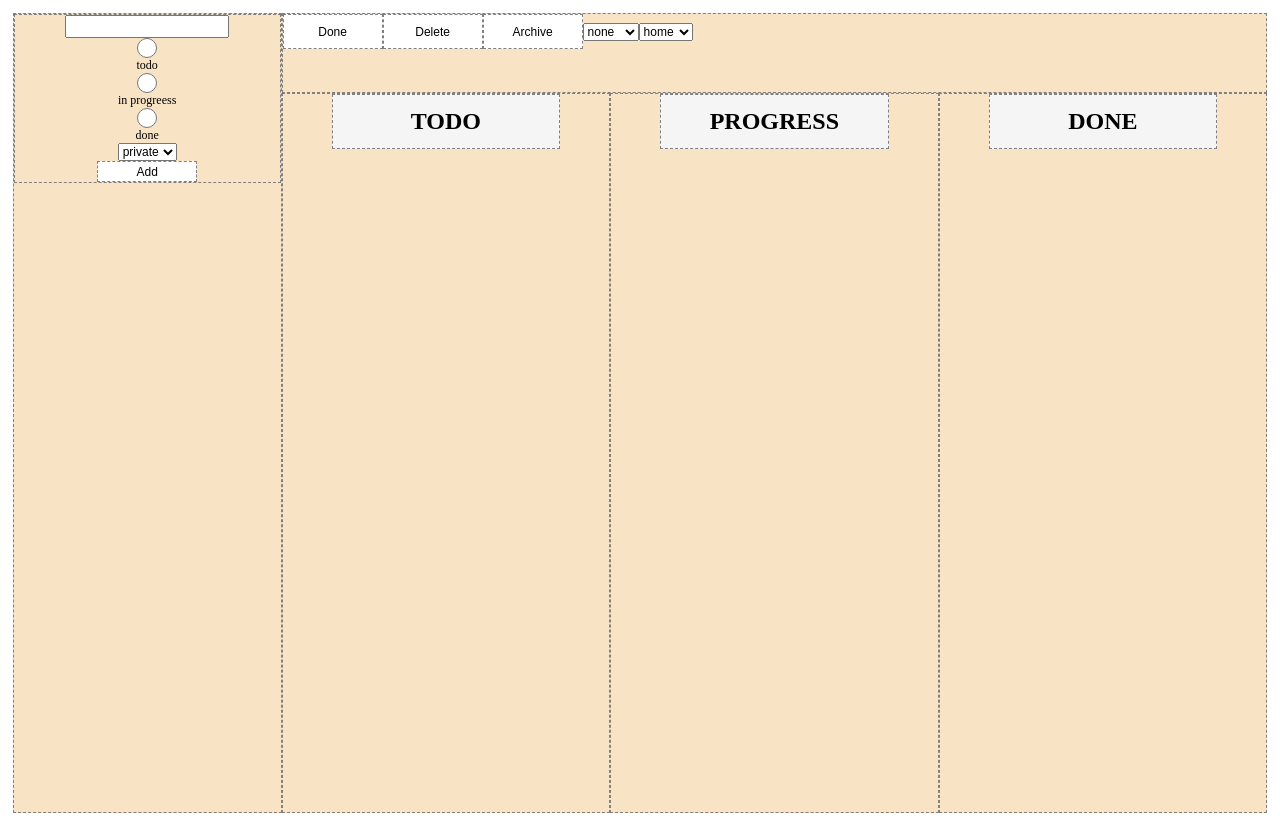
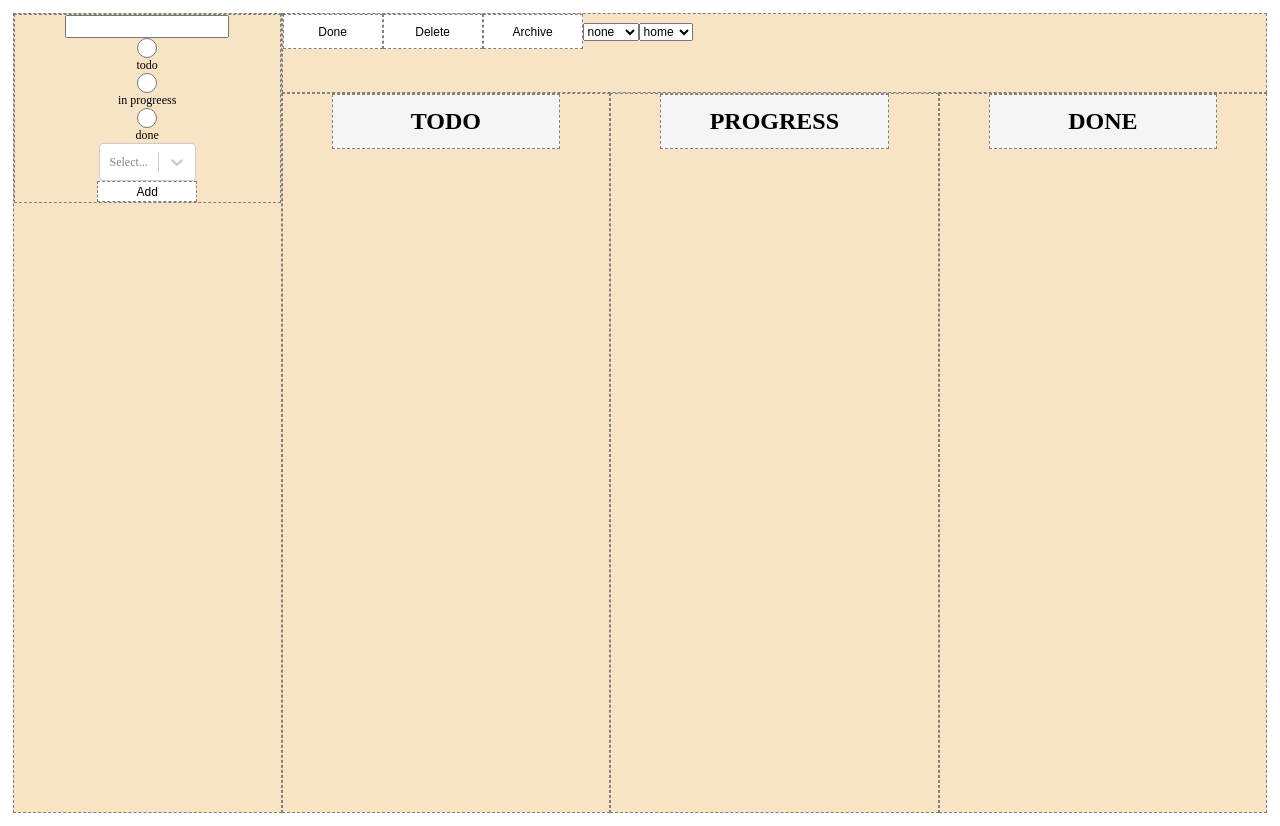
Before and after one commit to patrick-plue/todo_react, a React (Create React App) app: page / in a window 1280 px wide. Built offline with nearby package versions, Linux system fonts and the light colour scheme.

Commit message:
install right react select

```diff
--- a/package.json
+++ b/package.json
@@ -6,10 +6,9 @@
     "@testing-library/jest-dom": "^5.16.2",
     "@testing-library/react": "^12.1.4",
     "@testing-library/user-event": "^13.5.0",
-    "react": "^17.0.2",
     "react-dom": "^17.0.2",
     "react-scripts": "5.0.0",
-    "select": "^1.1.2",
+    "react-select": "^5.2.2",
     "uuid": "^8.3.2",
     "web-vitals": "^2.1.4"
   },
--- a/src/components/Sidebar.jsx
+++ b/src/components/Sidebar.jsx
@@ -1,8 +1,15 @@
 import React, { useState } from 'react';
+
+import Select from 'react-select';
 
 function Sidebar({ addTask, setProgressStatus, progressStatus }) {
   const [newTask, setNewTask] = useState();
   const [category, setCategory] = useState();
+
+  const options = [
+    { value: 'private', label: 'private' },
+    { value: 'hobby', label: 'hobby' },
+  ];
 
   return (
     <div className="sidebarContainer">
@@ -35,9 +42,7 @@ function Sidebar({ addTask, setProgressStatus, progressStatus }) {
           value="done"
         />
         <label for="done">done</label>
-        <select>
-          <option>private</option>
-        </select>
+        <Select options={options} />
         <button onClick={(e) => addTask(e, newTask, progressStatus, category)}>
           Add
         </button>
```
Also changed, not shown: 1 other file (tests, documents, lock files or other folders).
